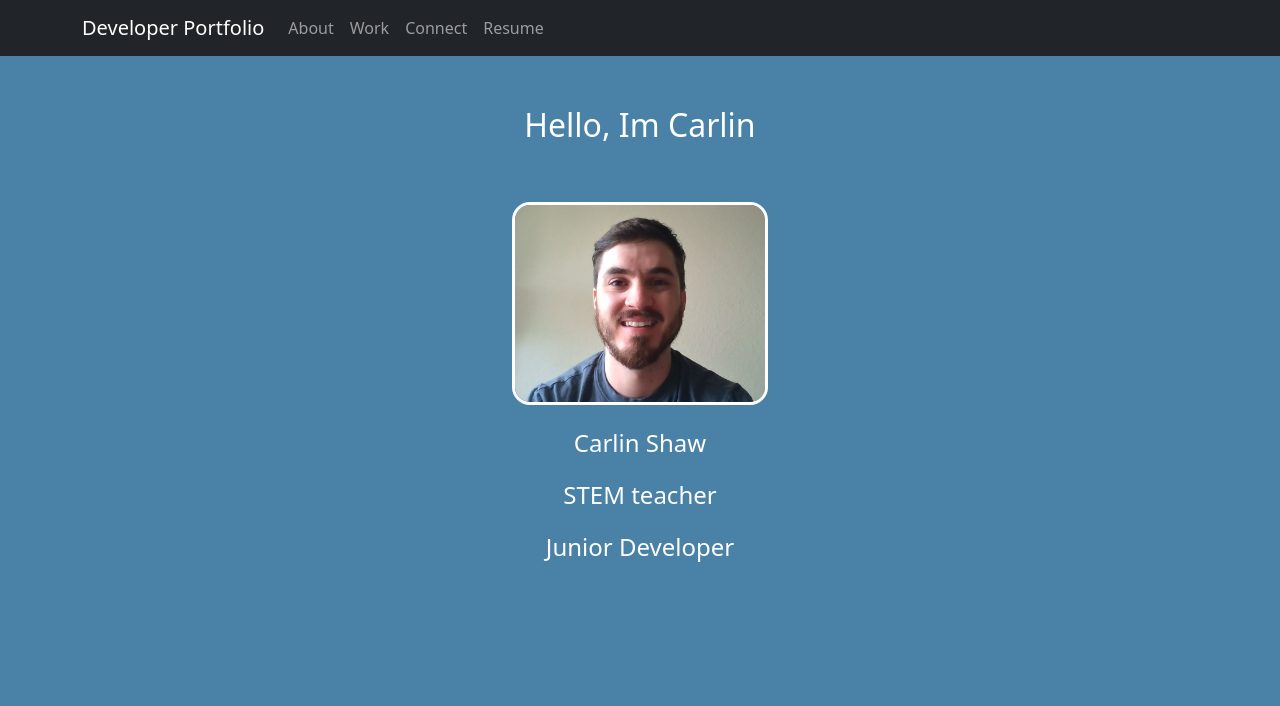
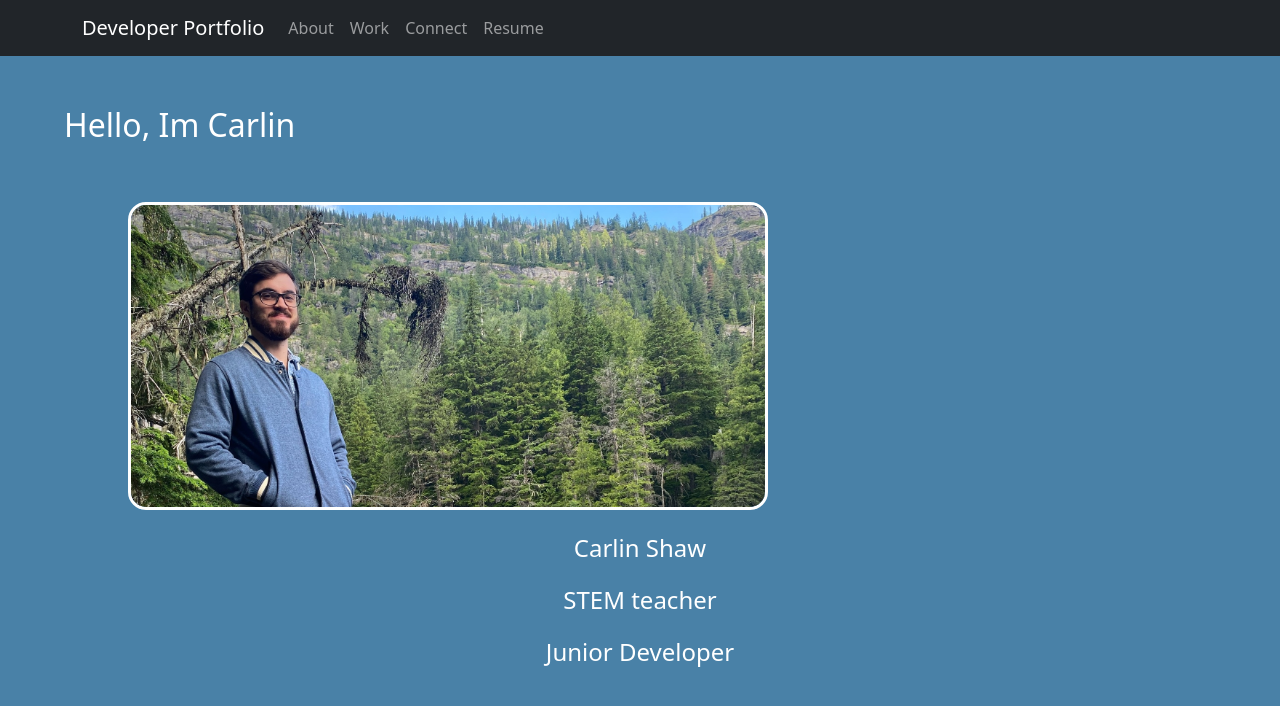
Before and after one commit to carlinjshaw/react_portfolio_cs, a React (Create React App) app: page / in a window 1280 px wide. Shown: the top 706 px of the page. Built offline with nearby package versions, Linux system fonts and the light colour scheme.

Commit message:
added new picture

```diff
--- a/src/App.css
+++ b/src/App.css
@@ -9,15 +9,17 @@
 .about_page {
   display: flex;
   flex-direction: column;
-  align-items: center;
+  /* align-items: center; */
+  /* flex-wrap: wrap; */
   background-color: rgb(73, 129, 167);
   width: 100vw;
   min-height: 100vh;
 }
 
 .profileImage {
-  width: 20%;
-  height: 30%;
+  width: 50%;
+  height: auto;
+  margin-left: 10%;
   border-radius: 18px;
   border-width: 20px;
   border: solid;
@@ -26,16 +28,18 @@
 
 .about_text {
   font-size: x-large;
-  width: 30%;
+  /* width: 30%;
   display:flex;
-  flex-direction: column;
-  align-items: center;
+  flex-direction: column; */
+  /* align-items: center; */
   color: white;
 }
 
 .about-hello {
   color: white;
   padding-block: 50px;
+  margin-left: 5%;
+  width: 30%;
 }
 
 /* the following are for the work page */
@@ -111,6 +115,11 @@
 
 .cnt-form-items {
   width:500px
+}
+
+.email-link {
+  text-decoration: none;
+  color: white;
 }
 
 /* for resume component */
--- a/src/components/About.js
+++ b/src/components/About.js
@@ -1,5 +1,5 @@
 import React from 'react';
-import profile from '../assets/profile.jpg'
+import profile from '../assets/profile_woods.jpg'
 import Form from 'react-bootstrap/Form'
 import FloatingLabel from 'react-bootstrap/esm/FloatingLabel';
 
--- a/src/components/Connect.js
+++ b/src/components/Connect.js
@@ -32,46 +32,56 @@ event.preventDefault()
       window.alert("invalid email. please enter a valid email")
     }
   }
+
+
+
 }
 
 //this validates that the message entry has text in it
 const onBlurdHandler = (event) => {
 
-  // if (event.target.id === "textEntry") {
   const messageValue = event.target.value
 
   if(messageValue === "") {
     window.alert("Please enter a message")
   }
-
 }
 
   function connectForm() {
     if (props.currentPage === "Connect") {
       return (
-        <div className='connect-page'>
-          <div className= 'connect-form'>
+        <div className="connect-page">
+          <div className="connect-form">
             <h4>Want to connect?</h4>
-          <Form className = 'cnt-form-items'>
-            <Form.Group className="mb-3" controlId="exampleForm.ControlInput1">
+            <a className="email-link" href= "mailto:carlinjshaw@gmail.com">Send me an Email</a>
+
+
+            {/* <Form className="cnt-form-items">
+              <Form.Group
+                className="mb-3"
+                controlId="exampleForm.ControlInput1"
+              >
                 <Form.Label>Name:</Form.Label>
                 <Form.Control
                   onBlur={onBlurdHandler}
                   onChange={onChangeHandler}
                   id="nameEntry"
-                placeholder="John Smith"
+                  // placeholder="John Smith"
                   value={nameValue}
                 />
               </Form.Group>
 
-            <Form.Group className="mb-3" controlId="exampleForm.ControlInput1">
+              <Form.Group
+                className="mb-3"
+                controlId="exampleForm.ControlInput1"
+              >
                 <Form.Label>Email address:</Form.Label>
                 <Form.Control
                   onBlur={onBlurHandler}
                   onChange={onChangeHandler}
                   id="email"
                   type="email"
-                placeholder="name@example.com"
+                  // placeholder="name@example.com"
                   value={emailValue}
                 />
               </Form.Group>
@@ -89,7 +99,7 @@ const onBlurdHandler = (event) => {
                   value={textValue}
                 />
               </Form.Group>
-          </Form>
+            </Form> */}
           </div>
         </div>
       );
```
Also changed, not shown: src/components/Work.js (+5 -14 lines), src/assets/profile_woods.jpg (added). Lines whose indentation alone changed are shown as unchanged.
